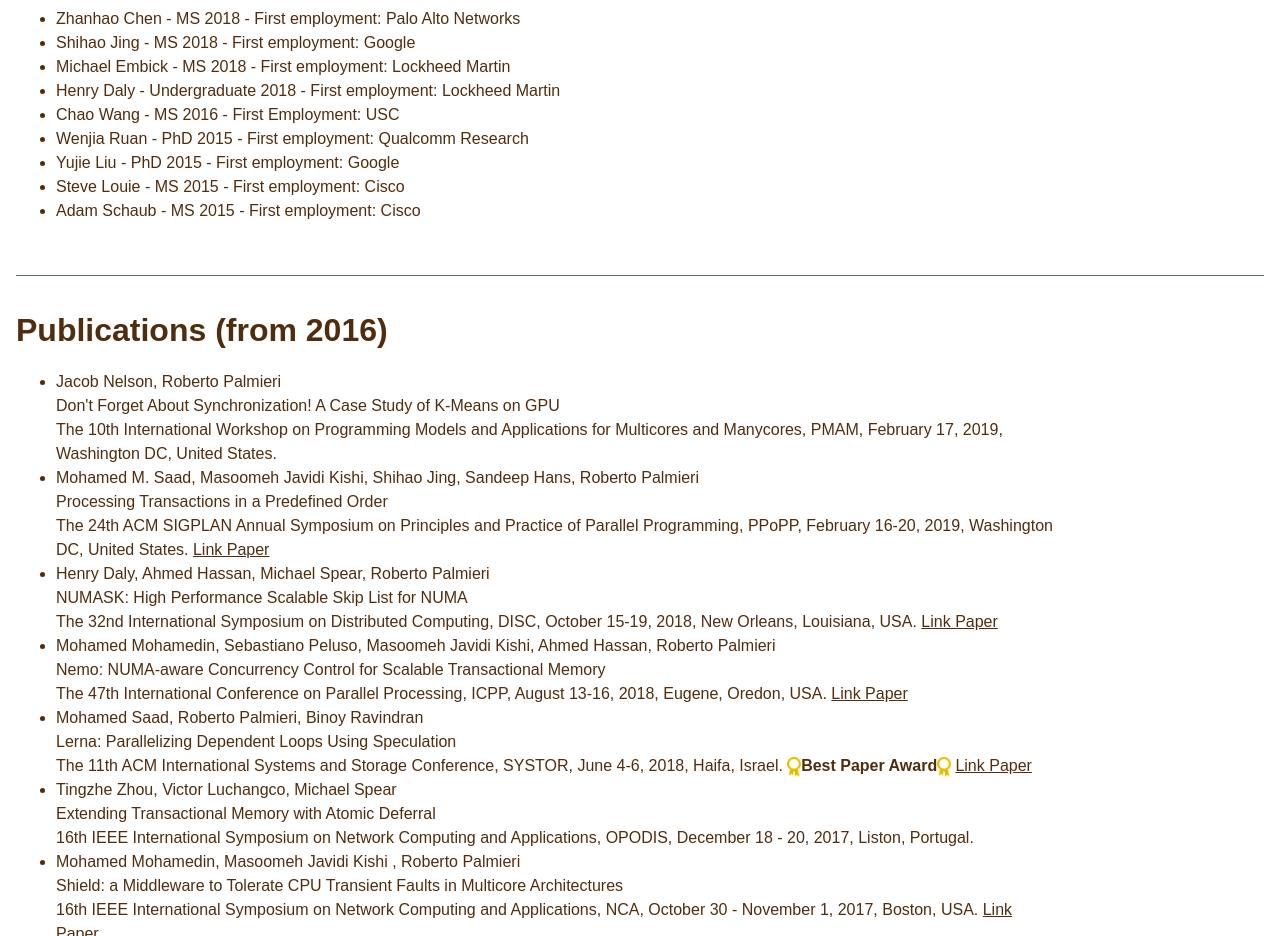
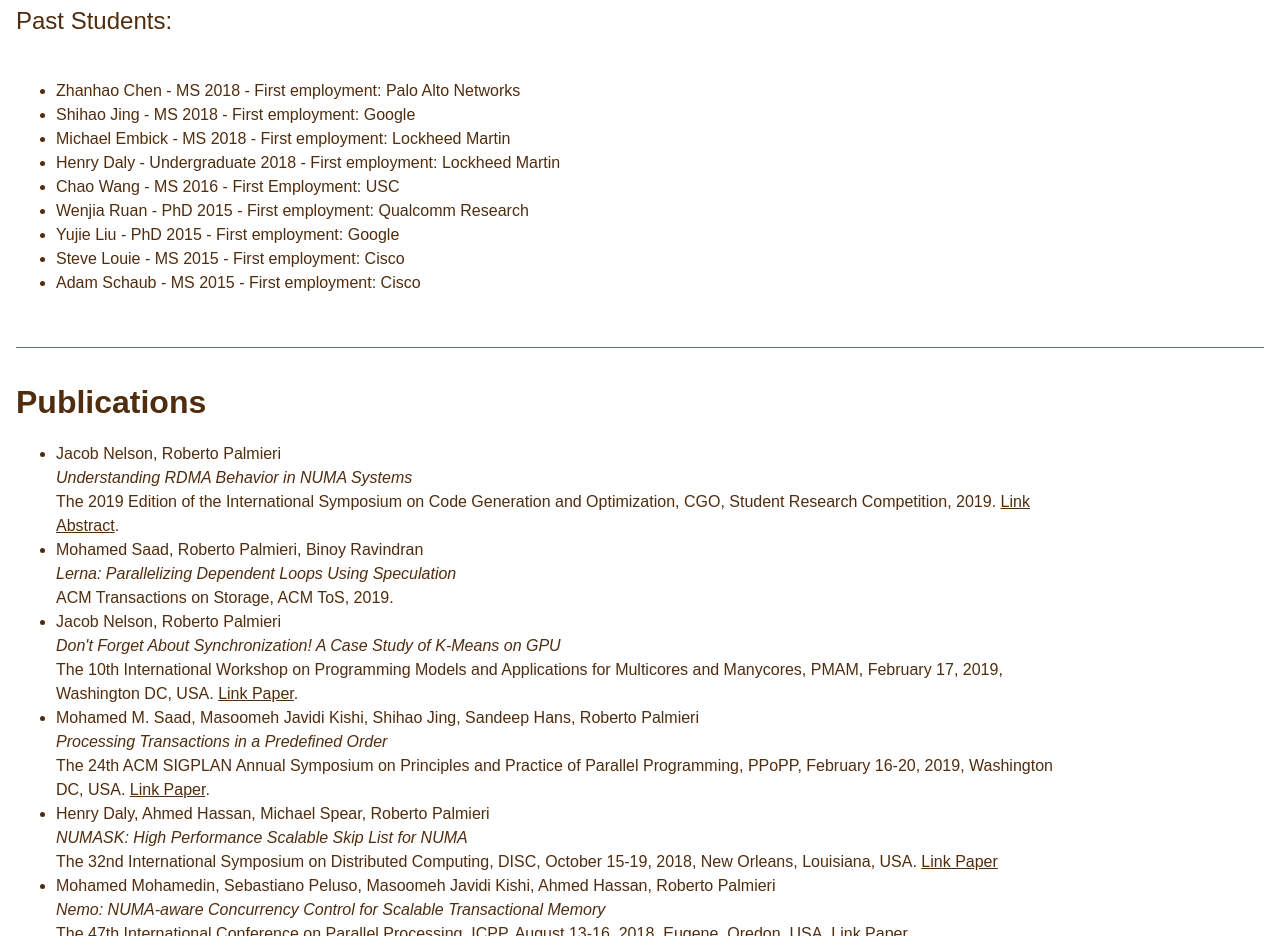
Before and after one commit to robertopalmieri/sss-website, a plain HTML site: page index.html in a window 1280 px wide. Shown: the part 1864-2800 px from the top of the page. Drawn offline with Linux system fonts and the light colour scheme.

Commit message:
Update index.html

```diff
--- a/index.html
+++ b/index.html
@@ -120,6 +120,8 @@
         <div class="lu-brown">
           <h1 style="font-size: 2em"><b>Latest News</b></h1>
           <ul>
+          <li>Prof. Spear will serve as committee member of <a target="_new" href="http://www.disc-conference.org/wp/disc2019/">DISC 2019</a>. Consider to submit and attend!</li>
+          <li>Our paper "Lerna: Parallelizing Dependent Loops Using Speculation" has been accepted for publication at ACM Transactions on Storage, ACM ToS, 2019.</li>
             <li>Our MS student Yaodong Sheng is now a PhD student at SSS. Welcome Yaodong!</li>
             <li>Our paper "Don't Forget About Synchronization! A Case Study of K-Means on GPU" has been accepted at PMAM 2019. Congratulation Jacob!</li>
             <li>The abstract submitted by our PhD student Jacob to the CGO Student Research Competition on the performance interaction betweeb RDMA and NUMA has been accepted. Congratulation Jacob!</li>
@@ -205,32 +207,34 @@
     <div class="w3-row">
       <div class="w3-col l10 m12 s12">
         <div class="lu-brown">
-          <h1 style="font-size: 2em"><b>Publications (from 2016)</b></h1>
+          <h1 style="font-size: 2em"><b>Publications</b></h1>
           <ul>
-      <li>Jacob Nelson, Roberto Palmieri<br />Don't Forget About Synchronization! A Case Study of K-Means on GPU<br />The 10th International Workshop on Programming Models and Applications for Multicores and Manycores, PMAM, February 17, 2019, Washington DC, United States.
-      <li>Mohamed M. Saad, Masoomeh Javidi Kishi, Shihao Jing, Sandeep Hans, Roberto Palmieri<br />Processing Transactions in a Predefined Order<br />The 24th ACM SIGPLAN Annual Symposium on Principles and Practice of Parallel Programming, PPoPP, February 16-20, 2019, Washington DC, United States.&nbsp;<a target="_new" href="files/pubs/CR-ppopp2019.pdf">Link Paper</a></li>
-      <li>Henry Daly, Ahmed Hassan, Michael Spear, Roberto Palmieri<br />NUMASK: High Performance Scalable Skip List for NUMA<br/>The 32nd International Symposium on Distributed Computing, DISC, October 15-19, 2018, New Orleans, Louisiana, USA.&nbsp;<a target="_new" href="files/pubs/CR-disc2018.pdf">Link Paper</a></li>
-      <li>Mohamed Mohamedin, Sebastiano Peluso, Masoomeh Javidi Kishi, Ahmed Hassan, Roberto Palmieri<br />Nemo: NUMA-aware Concurrency Control for Scalable Transactional Memory<br />  The 47th International Conference on Parallel Processing, ICPP, August 13-16, 2018, Eugene, Oredon, USA.&nbsp;<a target="_new" href="files/pubs/CR-icpp2018.pdf">Link Paper</a></li>
-      <li>Mohamed Saad, Roberto Palmieri, Binoy Ravindran<br />Lerna: Parallelizing Dependent Loops Using Speculation<br />The 11th ACM International Systems and Storage Conference, SYSTOR, June 4-6, 2018, Haifa, Israel.&nbsp;<img style="height: 20px;" alt="Best Paper Award" src="images/Award-01.jpg" /><b>Best Paper Award</b><img style="height: 20px;" alt="Best Paper Award" src="images/Award-01.jpg" />&nbsp;<a target="_new" href="files/pubs/CR-systor2018.pdf">Link Paper</a></li>
-      <li>Tingzhe Zhou, Victor Luchangco, Michael Spear<br />Extending Transactional Memory with Atomic Deferral<br />16th IEEE International Symposium on Network Computing and Applications, OPODIS, December 18 - 20, 2017, Liston, Portugal.&nbsp;</li>
-      <li>Mohamed Mohamedin, Masoomeh Javidi Kishi , Roberto Palmieri<br />Shield: a Middleware to Tolerate CPU Transient Faults in Multicore Architectures<br />16th IEEE International Symposium on Network Computing and Applications, NCA, October 30 - November 1, 2017, Boston, USA.&nbsp;<a target="_new" href="files/pubs/CR-nca2017.pdf">Link Paper</a></li>
-      <li>Louis Jenkins, Tingzhe Zhou, Michael Spear<br />Redesigning Go's Built-In Map to Support Concurrent Operations<br />The 26th International Conference on Parallel Architectures and Compilation Techniques, PACT, September 9 - 13, 2017,  Portland, Oregon, USA.</li>
-      <li>Tingzhe Zhou, Pantea Zardoshti, Michael Spear<br />Practical Experience with Transactional Lock Elision<br />The 46th International Conference on Parallel Processing, ICPP, August 14 - 17, 2017,  Bristol, UK.</li>
-      <li>Tingzhe Zhou, Victor Luchangco, Michael Spear<br />Brief Announcement: Extending Transactional Memory with Atomic Deferral<br />The 29th ACM Symposium on Parallelism in Algorithms and Architectures, SPAA, July 24 - 26, 2017,  Washington D.C., USA.</li>
-      <li>Tingzhe Zhou, Victor Luchangco, Michael Spear<br />Hand-Over-Hand Transactions with Precise Memory Reclamation<br />The 29th ACM Symposium on Parallelism in Algorithms and Architectures, SPAA, July 24 - 26, 2017,  Washington D.C., USA.</li>
-      <li>Balaji Arun, Sebastiano Peluso, Roberto Palmieri, Giuliano Losa, Binoy Ravindran<br />Speeding up Consensus by Chasing Fast Decisions<br />47th Annual IEEE/IFIP International Conference on Dependable Systems and Networks, DSN, June 26-29, 2017, Denver, CO, USA.&nbsp;<a target="_new" href="https://arxiv.org/abs/1704.03319">Link Techical Report</a></li>
-      <li>Xiaochen Guo, Aviral Shrivastava, Michael Spear, Gang Tan<br />Languages Must Expose Memory Heterogeneity<br />The 2nd International Symposium on Memory Systems, MemSys, October 4 - 6, 2016,  Alexandria, Virginia, USA.</li>
-      <li>Sandeep Hans, Ahmed Hassan, Roberto Palmieri, Sebastiano Peluso, Binoy Ravindran<br />Opacity vs TMS2: Expectations and Reality<br />30th International Symposium on Distributed Computing, DISC, September 26 - 30, 2016, Paris, France.&nbsp;<a target="_new" href="files/pubs/CR-disc2016.pdf">Link Paper</a></li>
-      <li>Adam Schaub, Michael Spear<br />Towards Migrating Computation to Distributed Memory Caches<br />The International Workshop on Distributed Cloud Computing, DCC, co-located with PODC 2016, July 25, 2016, Chicago, Illinous, USA.</li>
-      <li>Sebastiano Peluso, Alexandru Turcu, Roberto Palmieri, Giuliano Losa, Binoy Ravindran<br />Making Fast Consensus Generally Faster<br />46th Annual IEEE/IFIP International Conference on Dependable Systems and Networks, DSN, June 28 - July 1, 2016, Toulouse, France.&nbsp;<a target="_new" href="files/pubs/CR-dsn2016.pdf">Link Paper</a></li>
-      <li>Duane Niles, Roberto Palmieri, Binoy Ravindran<br />Exploiting Parallelism of Distributed Nested Transactions<br />The 9th ACM International Systems and Storage Conference, SYSTOR, June 6-8, 2016, Haifa, Israel.&nbsp;<a target="_new" href="files/pubs/CR-systor2016.pdf">Link Paper</a></li>
-      <li>Mohamed Saad, Roberto Palmieri, Ahmed Hassan, Binoy Ravindran<br />Extending TM Primitives using Low Level Semantics<br />The 28th ACM Symposium on Parallelism in Algorithms and Architectures, SPAA, July 11 - 13, 2016, Asilomar State Beach, California, USA.&nbsp;<a target="_new" href="files/pubs/CR-spaa2016.pdf">Link Paper</a></li>
-      <li>Chao Wang, Michael Spear<br />Practical Condition Synchronization for Transactional Memory<br />The 11th European Conference on Computer Systems, EuroSys, April 18 - 21, 2016, London, UK</li>
-      <li>Tingzhe Zhou, Michael Spear<br />The Mimir Approach to Transactional Output<br />The 11th ACM SIGPLAN Workshop on Transactional Computing, TRANSACT, March 12, 2016, Barcelona, Spain</li>
-      <li>Mohamed Saad, Roberto Palmieri, Binoy Ravindran<br />Lerna: Transparent and Effective Speculative Loop Parallelization<br />The 11th ACM SIGPLAN Workshop on Transactional Computing, TRANSACT, March 12, 2016, Barcelona, Spain</li>
-      <li>Mohamed Saad, Roberto Palmieri, Ahmed Hassan, Binoy Ravindran<br />On Extending TM Primitives using Low Level Semantics<br />The 11th ACM SIGPLAN Workshop on Transactional Computing, TRANSACT, March 12, 2016, Barcelona, Spain</li>
-      <li>Mohamed Mohamedin, Roberto Palmieri, Sebastiano Peluso, Binoy Ravindran<br />On Designing NUMA-Aware Concurrency Control for Scalable Transactional Memory<br />The 21st ACM SIGPLAN Symposium on Principles and Practice of Parallel Programming, PPoPP, Poster paper, March 12-16, 2016, Barcelona, Spain.&nbsp;<a target="_new" href="files/pubs/CR-ppopp2016-1.pdf">Link Paper</a></li>
-      <li>Mohamed Saad, Roberto Palmieri, Binoy Ravindran<br />On Ordering Transaction Commit<br />The 21st ACM SIGPLAN Symposium on Principles and Practice of Parallel Programming, PPoPP, Poster paper, March 12-16, 2016, Barcelona, Spain.&nbsp;<a target="_new" href="files/pubs/CR-ppopp2016.pdf">Link Paper</a></li>
+      <li>Jacob Nelson, Roberto Palmieri<br /><i>Understanding RDMA Behavior in NUMA Systems</i><br /> The 2019 Edition of the International Symposium on Code Generation and Optimization, CGO, Student Research Competition, 2019.&nbsp;</span><a target="_new" href="files/pubs/CR-cgo-src-2019.pdf">Link Abstract</a>.</li>
+      <li>Mohamed Saad, Roberto Palmieri, Binoy Ravindran<br /><i>Lerna: Parallelizing Dependent Loops Using Speculation</i><br />ACM Transactions on Storage, ACM ToS, 2019.</li>
+      <li>Jacob Nelson, Roberto Palmieri<br /><i>Don't Forget About Synchronization! A Case Study of K-Means on GPU</i><br />The 10th International Workshop on Programming Models and Applications for Multicores and Manycores, PMAM, February 17, 2019, Washington DC, USA.&nbsp;<a target="_new" href="files/pubs/CR-pmam-2019.pdf">Link Paper</a>.</li>
+      <li>Mohamed M. Saad, Masoomeh Javidi Kishi, Shihao Jing, Sandeep Hans, Roberto Palmieri<br /><i>Processing Transactions in a Predefined Order</i><br />The 24th ACM SIGPLAN Annual Symposium on Principles and Practice of Parallel Programming, PPoPP, February 16-20, 2019, Washington DC, USA.&nbsp;<a target="_new" href="files/pubs/CR-ppopp2019.pdf">Link Paper</a>.</li>
+      <li>Henry Daly, Ahmed Hassan, Michael Spear, Roberto Palmieri<br /><i>NUMASK: High Performance Scalable Skip List for NUMA</i><br/>The 32nd International Symposium on Distributed Computing, DISC, October 15-19, 2018, New Orleans, Louisiana, USA.&nbsp;<a target="_new" href="files/pubs/CR-disc2018.pdf">Link Paper</a></li>
+      <li>Mohamed Mohamedin, Sebastiano Peluso, Masoomeh Javidi Kishi, Ahmed Hassan, Roberto Palmieri<br /><i>Nemo: NUMA-aware Concurrency Control for Scalable Transactional Memory</i><br />  The 47th International Conference on Parallel Processing, ICPP, August 13-16, 2018, Eugene, Oredon, USA.&nbsp;<a target="_new" href="files/pubs/CR-icpp2018.pdf">Link Paper</a></li>
+      <li>Mohamed Saad, Roberto Palmieri, Binoy Ravindran<br /><i>Lerna: Parallelizing Dependent Loops Using Speculation</i><br />The 11th ACM International Systems and Storage Conference, SYSTOR, June 4-6, 2018, Haifa, Israel.&nbsp;<img style="height: 20px;" alt="Best Paper Award" src="images/Award-01.jpg" /><b>Best Paper Award</b><img style="height: 20px;" alt="Best Paper Award" src="images/Award-01.jpg" />&nbsp;<a target="_new" href="files/pubs/CR-systor2018.pdf">Link Paper</a></li>
+      <li>Tingzhe Zhou, Victor Luchangco, Michael Spear<br /><i>Extending Transactional Memory with Atomic Deferral</i><br />16th IEEE International Symposium on Network Computing and Applications, OPODIS, December 18 - 20, 2017, Liston, Portugal.&nbsp;</li>
+      <li>Mohamed Mohamedin, Masoomeh Javidi Kishi , Roberto Palmieri<br /><i>Shield: a Middleware to Tolerate CPU Transient Faults in Multicore Architectures</i><br />16th IEEE International Symposium on Network Computing and Applications, NCA, October 30 - November 1, 2017, Boston, USA.&nbsp;<a target="_new" href="files/pubs/CR-nca2017.pdf">Link Paper</a></li>
+      <li>Louis Jenkins, Tingzhe Zhou, Michael Spear<br /><i>Redesigning Go's Built-In Map to Support Concurrent Operations</i><br />The 26th International Conference on Parallel Architectures and Compilation Techniques, PACT, September 9 - 13, 2017,  Portland, Oregon, USA.</li>
+      <li>Tingzhe Zhou, Pantea Zardoshti, Michael Spear<br /><i>Practical Experience with Transactional Lock Elision</i><br />The 46th International Conference on Parallel Processing, ICPP, August 14 - 17, 2017,  Bristol, UK.</li>
+      <li>Tingzhe Zhou, Victor Luchangco, Michael Spear<br /><i>Brief Announcement: Extending Transactional Memory with Atomic Deferral</i><br />The 29th ACM Symposium on Parallelism in Algorithms and Architectures, SPAA, July 24 - 26, 2017,  Washington D.C., USA.</li>
+      <li>Tingzhe Zhou, Victor Luchangco, Michael Spear<br /><i>Hand-Over-Hand Transactions with Precise Memory Reclamation</i><br />The 29th ACM Symposium on Parallelism in Algorithms and Architectures, SPAA, July 24 - 26, 2017,  Washington D.C., USA.</li>
+      <li>Balaji Arun, Sebastiano Peluso, Roberto Palmieri, Giuliano Losa, Binoy Ravindran<br /><i>Speeding up Consensus by Chasing Fast Decisions</i><br />47th Annual IEEE/IFIP International Conference on Dependable Systems and Networks, DSN, June 26-29, 2017, Denver, CO, USA.&nbsp;<a target="_new" href="https://arxiv.org/abs/1704.03319">Link Techical Report</a></li>
+      <li>Xiaochen Guo, Aviral Shrivastava, Michael Spear, Gang Tan<br /><i>Languages Must Expose Memory Heterogeneity</i><br />The 2nd International Symposium on Memory Systems, MemSys, October 4 - 6, 2016,  Alexandria, Virginia, USA.</li>
+      <li>Sandeep Hans, Ahmed Hassan, Roberto Palmieri, Sebastiano Peluso, Binoy Ravindran<br /><i>Opacity vs TMS2: Expectations and Reality</i><br />30th International Symposium on Distributed Computing, DISC, September 26 - 30, 2016, Paris, France.&nbsp;<a target="_new" href="files/pubs/CR-disc2016.pdf">Link Paper</a></li>
+      <li>Adam Schaub, Michael Spear<br /><i>Towards Migrating Computation to Distributed Memory Caches</i><br />The International Workshop on Distributed Cloud Computing, DCC, co-located with PODC 2016, July 25, 2016, Chicago, Illinous, USA.</li>
+      <li>Sebastiano Peluso, Alexandru Turcu, Roberto Palmieri, Giuliano Losa, Binoy Ravindran<br /><i>Making Fast Consensus Generally Faster</i><br />46th Annual IEEE/IFIP International Conference on Dependable Systems and Networks, DSN, June 28 - July 1, 2016, Toulouse, France.&nbsp;<a target="_new" href="files/pubs/CR-dsn2016.pdf">Link Paper</a></li>
+      <li>Duane Niles, Roberto Palmieri, Binoy Ravindran<br /><i>Exploiting Parallelism of Distributed Nested Transactions</i><br />The 9th ACM International Systems and Storage Conference, SYSTOR, June 6-8, 2016, Haifa, Israel.&nbsp;<a target="_new" href="files/pubs/CR-systor2016.pdf">Link Paper</a></li>
+      <li>Mohamed Saad, Roberto Palmieri, Ahmed Hassan, Binoy Ravindran<br /><i>Extending TM Primitives using Low Level Semantics</i><br />The 28th ACM Symposium on Parallelism in Algorithms and Architectures, SPAA, July 11 - 13, 2016, Asilomar State Beach, California, USA.&nbsp;<a target="_new" href="files/pubs/CR-spaa2016.pdf">Link Paper</a></li>
+      <li>Chao Wang, Michael Spear<br /><i>Practical Condition Synchronization for Transactional Memory</i><br />The 11th European Conference on Computer Systems, EuroSys, April 18 - 21, 2016, London, UK</li>
+      <li>Tingzhe Zhou, Michael Spear<br /><i>The Mimir Approach to Transactional Output</i><br />The 11th ACM SIGPLAN Workshop on Transactional Computing, TRANSACT, March 12, 2016, Barcelona, Spain</li>
+      <li>Mohamed Saad, Roberto Palmieri, Binoy Ravindran<br /><i>Lerna: Transparent and Effective Speculative Loop Parallelization</i><br />The 11th ACM SIGPLAN Workshop on Transactional Computing, TRANSACT, March 12, 2016, Barcelona, Spain</li>
+      <li>Mohamed Saad, Roberto Palmieri, Ahmed Hassan, Binoy Ravindran<br /><i>On Extending TM Primitives using Low Level Semantics</i><br />The 11th ACM SIGPLAN Workshop on Transactional Computing, TRANSACT, March 12, 2016, Barcelona, Spain</li>
+      <li>Mohamed Mohamedin, Roberto Palmieri, Sebastiano Peluso, Binoy Ravindran<br /><i>On Designing NUMA-Aware Concurrency Control for Scalable Transactional Memory</i><br />The 21st ACM SIGPLAN Symposium on Principles and Practice of Parallel Programming, PPoPP, Poster paper, March 12-16, 2016, Barcelona, Spain.&nbsp;<a target="_new" href="files/pubs/CR-ppopp2016-1.pdf">Link Paper</a></li>
+      <li>Mohamed Saad, Roberto Palmieri, Binoy Ravindran<br /><i>On Ordering Transaction Commit</i><br />The 21st ACM SIGPLAN Symposium on Principles and Practice of Parallel Programming, PPoPP, Poster paper, March 12-16, 2016, Barcelona, Spain.&nbsp;<a target="_new" href="files/pubs/CR-ppopp2016.pdf">Link Paper</a></li>
           </ul>
         </div>
       </div>
```
